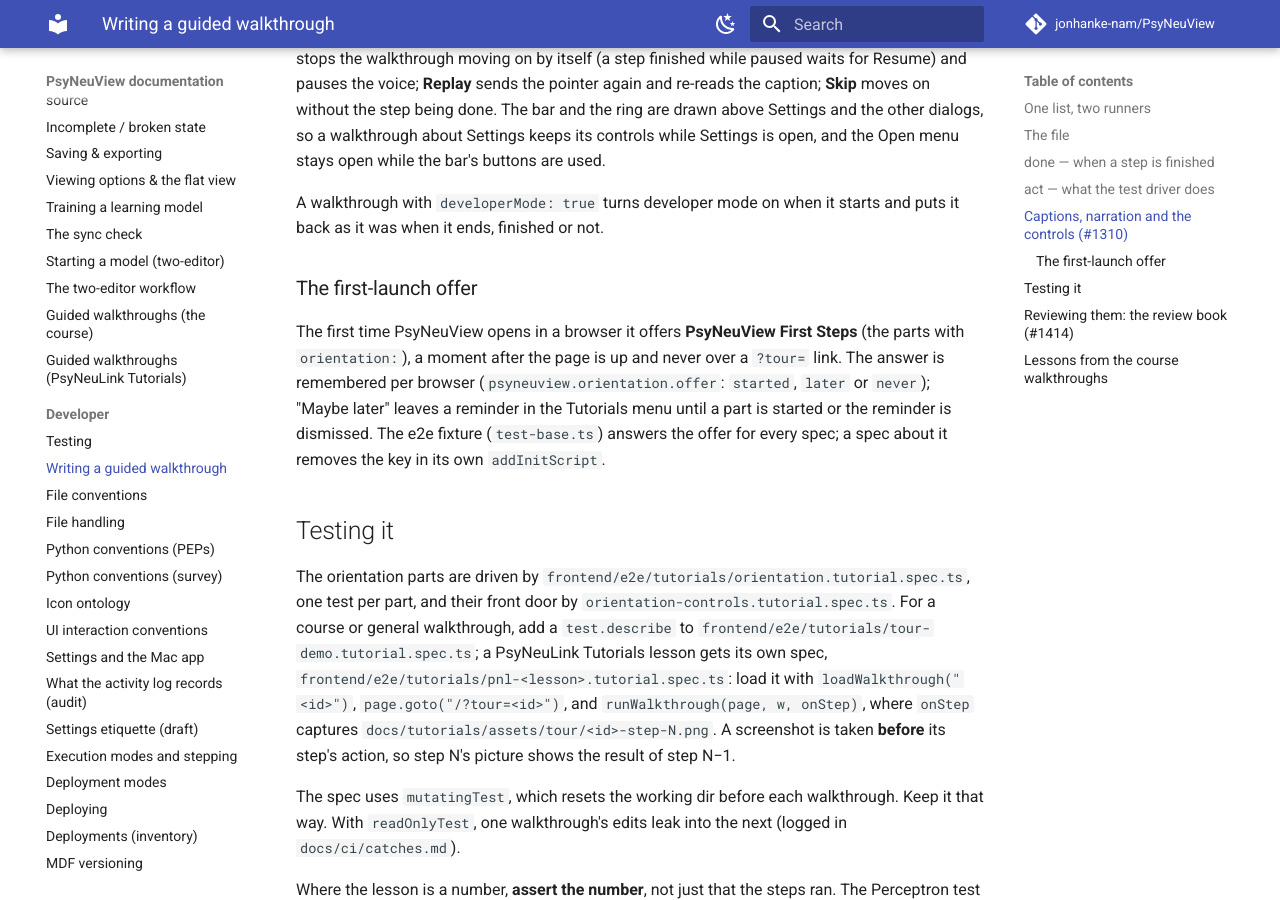
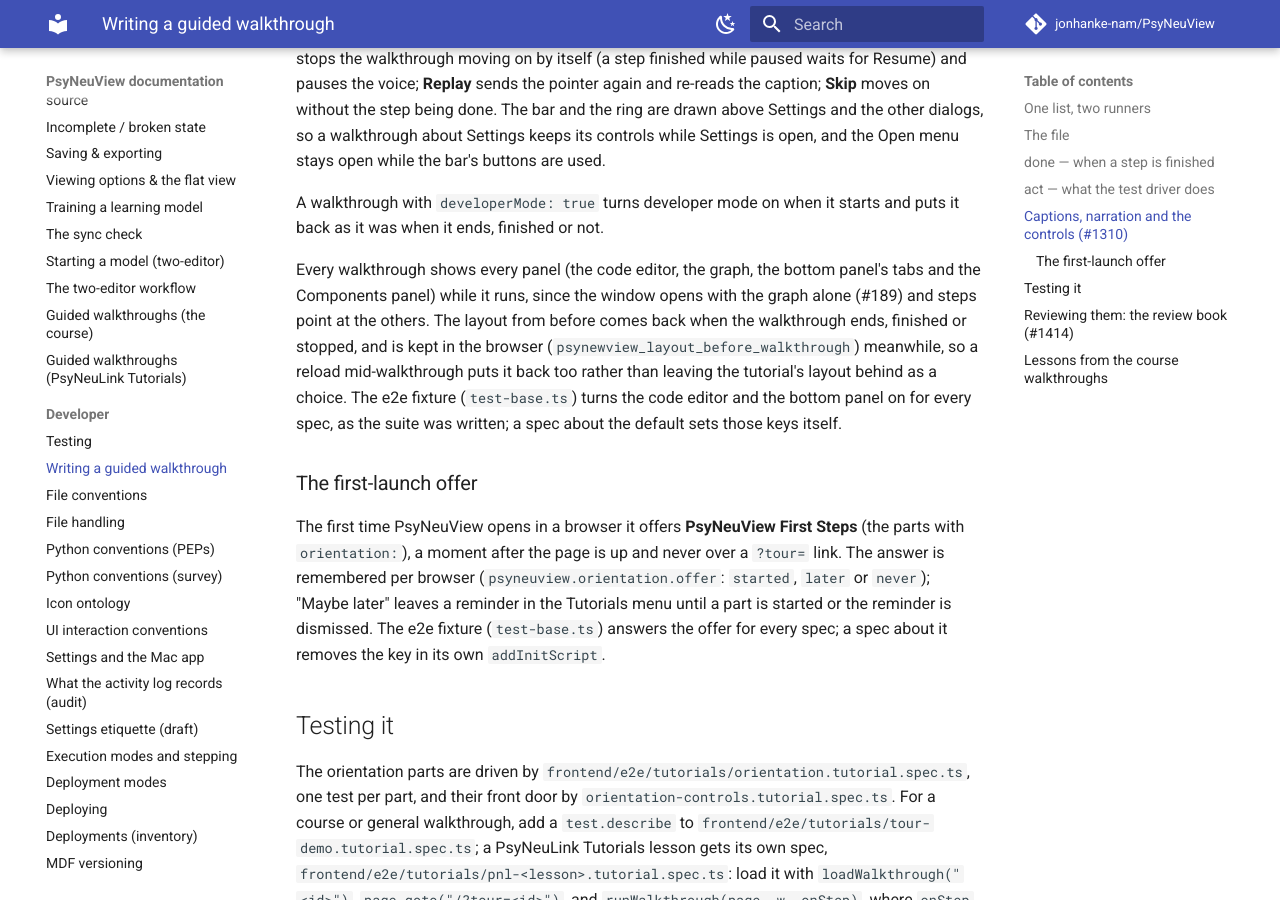
Before and after one commit to jonhanke-nam/PsyNeuView, an MkDocs documentation site: the page built from docs/guided-walkthroughs.md, in a window 1280 px wide and 900 px high, scrolled down 5551 px. Built offline with MkDocs 1.6.1 and Material for MkDocs 9.7.7, drawn with Linux system fonts in a browser that asks for light colours; comment, search, counter and statistics services are not loaded.

Commit message:
Docs: the graph-only default, the panel keys, and a walkthrough's layout
Refs #189, #191

Co-Authored-By: Claude Fable 5.1 <noreply@anthropic.com>

```diff
--- a/docs/guided-walkthroughs.md
+++ b/docs/guided-walkthroughs.md
@@ -189,6 +189,16 @@ open while the bar's buttons are used.
 A walkthrough with `developerMode: true` turns developer mode on when it
 starts and puts it back as it was when it ends, finished or not.
 
+Every walkthrough shows every panel (the code editor, the graph, the bottom
+panel's tabs and the Components panel) while it runs, since the window opens
+with the graph alone (#189) and steps point at the others. The layout from
+before comes back when the walkthrough ends, finished or stopped, and is kept
+in the browser (`psynewview_layout_before_walkthrough`) meanwhile, so a reload
+mid-walkthrough puts it back too rather than leaving the tutorial's layout
+behind as a choice. The e2e fixture (`test-base.ts`) turns the code editor and
+the bottom panel on for every spec, as the suite was written; a spec about the
+default sets those keys itself.
+
 ### The first-launch offer
 
 The first time PsyNeuView opens in a browser it offers **PsyNeuView First
```
Also changed, not shown: docs/settings-inventory.yaml (+14 -0 lines).
